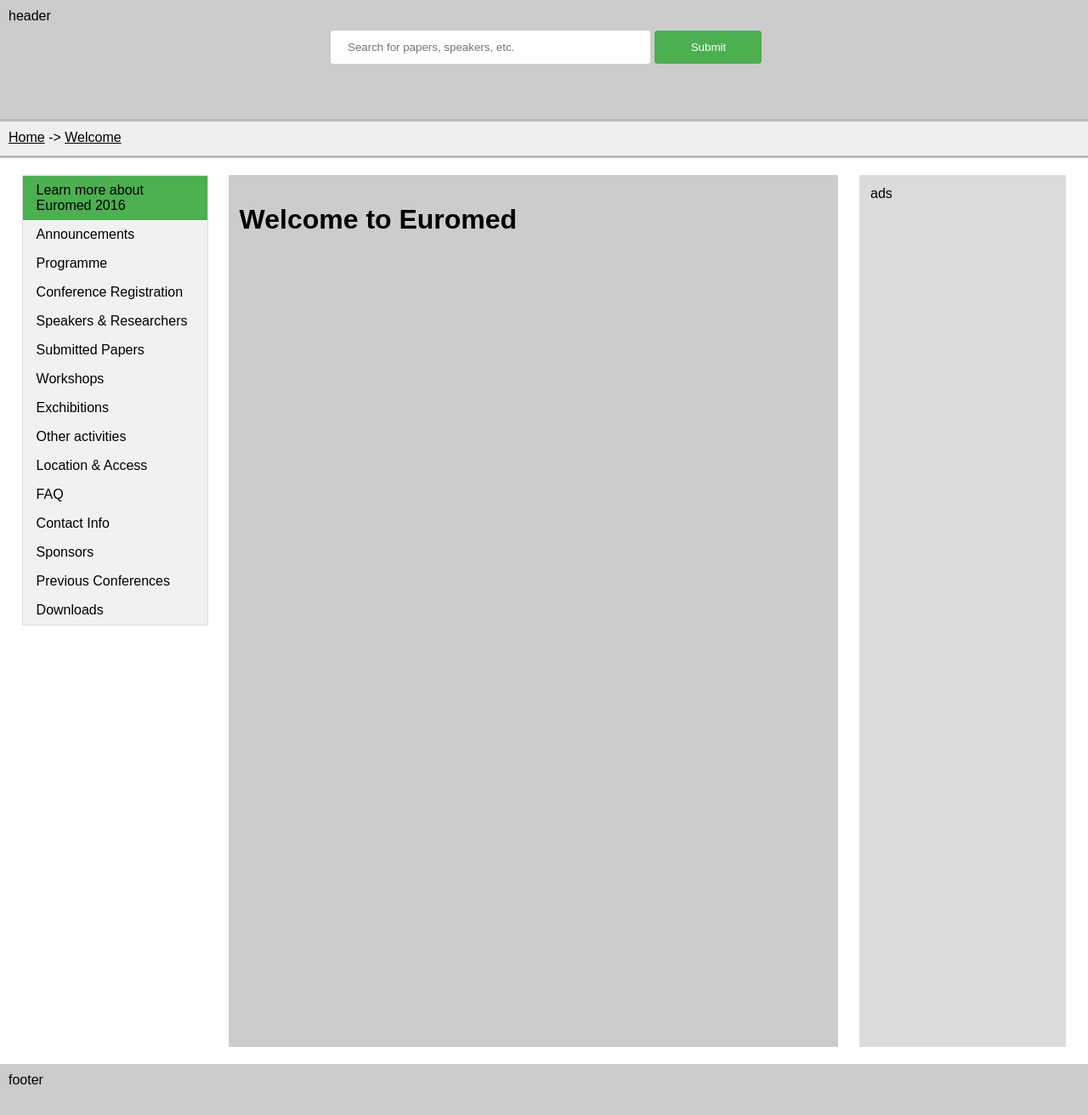
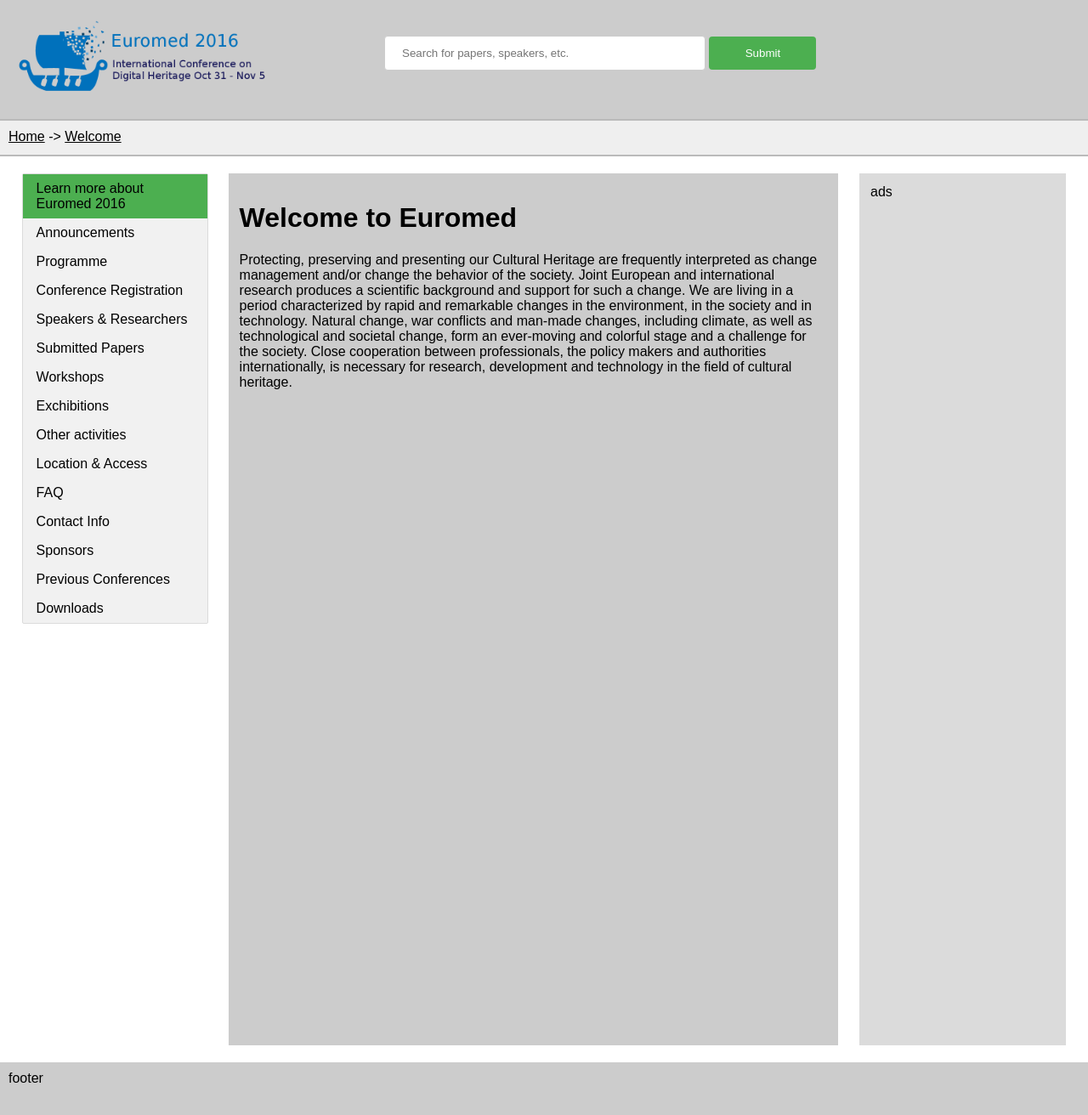
Before and after one commit to panosfoto/euromed2016-2017, a PHP site: page / in a window 1280 px wide. Shown: the whole page at 85% size. After the commit the page ends 1274 px from the top, so only its background shows below. Run offline with PHP 8.4, Linux system fonts and the light colour scheme.

Commit message:
added logo

```diff
--- a/index.html
+++ b/index.html
@@ -4,7 +4,12 @@
         <div id="frame">
             <div id="page">
 
-                <div id="header">header
+                <div id="header">
+                    <div class="img">
+                        <a href="index.html">
+                            <img class="logo" src="logo.png"/>
+                        </a>
+                    </div>
                     <form action="action_page.php">
                         <input type="text" id="fname" name="firstname" placeholder="Search for papers, speakers, etc.">
                         <input type="submit" value="Submit">
@@ -35,6 +40,7 @@
                 </div>
                 <div class="page_content">
                     <h1>Welcome to Euromed</h1>
+                    <p>Protecting, preserving and presenting our Cultural Heritage are frequently interpreted as change management and/or change the behavior of the society. Joint European and international research produces a scientific background and support for such a change. We are living in a period characterized by rapid and remarkable changes in the environment, in the society and in technology. Natural change, war conflicts and man-made changes, including climate, as well as technological and societal change, form an ever-moving and colorful stage and a challenge for the society. Close cooperation between professionals, the policy makers and authorities internationally, is necessary for research, development and technology in the field of cultural heritage.</p>
                 </div>
                 <div class="ads_panel">ads</div>
 
--- a/styles.css
+++ b/styles.css
@@ -11,8 +11,9 @@ body {
     }
 
     #navigation{
-        border-top-style:solid;
-        border-bottom-style:solid;
+        border-top-style: solid;
+        border-bottom-style: solid;
+        border-width:2px;
         border-color:#bababa;
         background-color:#efefef;
         padding:10px;
@@ -58,6 +59,17 @@ body {
          height:1000px;
     }
 
+div.img {
+    margin: 5px;
+    float: left;
+    width: 180px;
+}
+
+div.img img {
+    width: 200%;
+    height: auto;
+}
+
 ul {
     list-style-type: none;
     margin: 0;
@@ -96,7 +108,8 @@ a:visited {
 input[type=text], select {
     width: 30%;
     padding: 12px 20px;
-    margin-left: 30%;
+    margin-left: 20%;
+    margin-top: 2.5%;
     display: inline-block;
     border: 1px solid #ccc;
     border-radius: 4px;
```
Also changed, not shown: logo.png (added).
